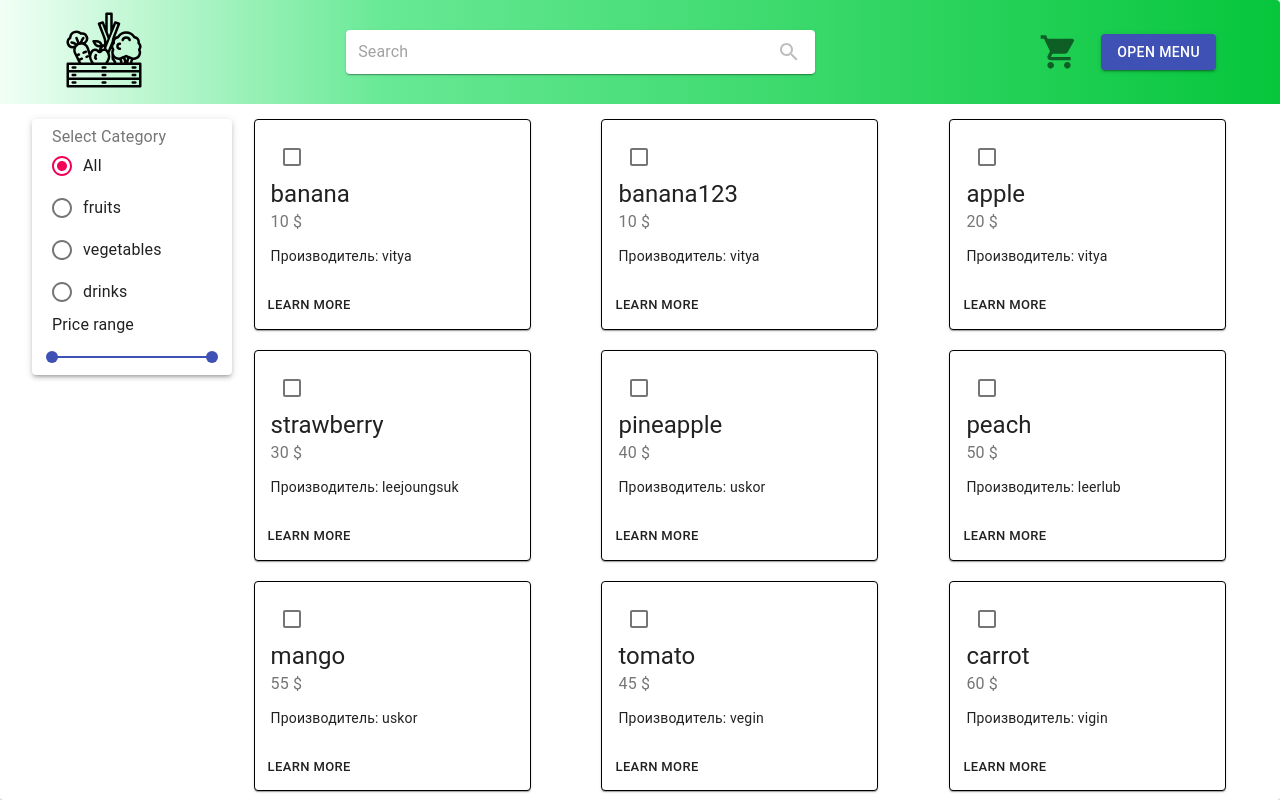
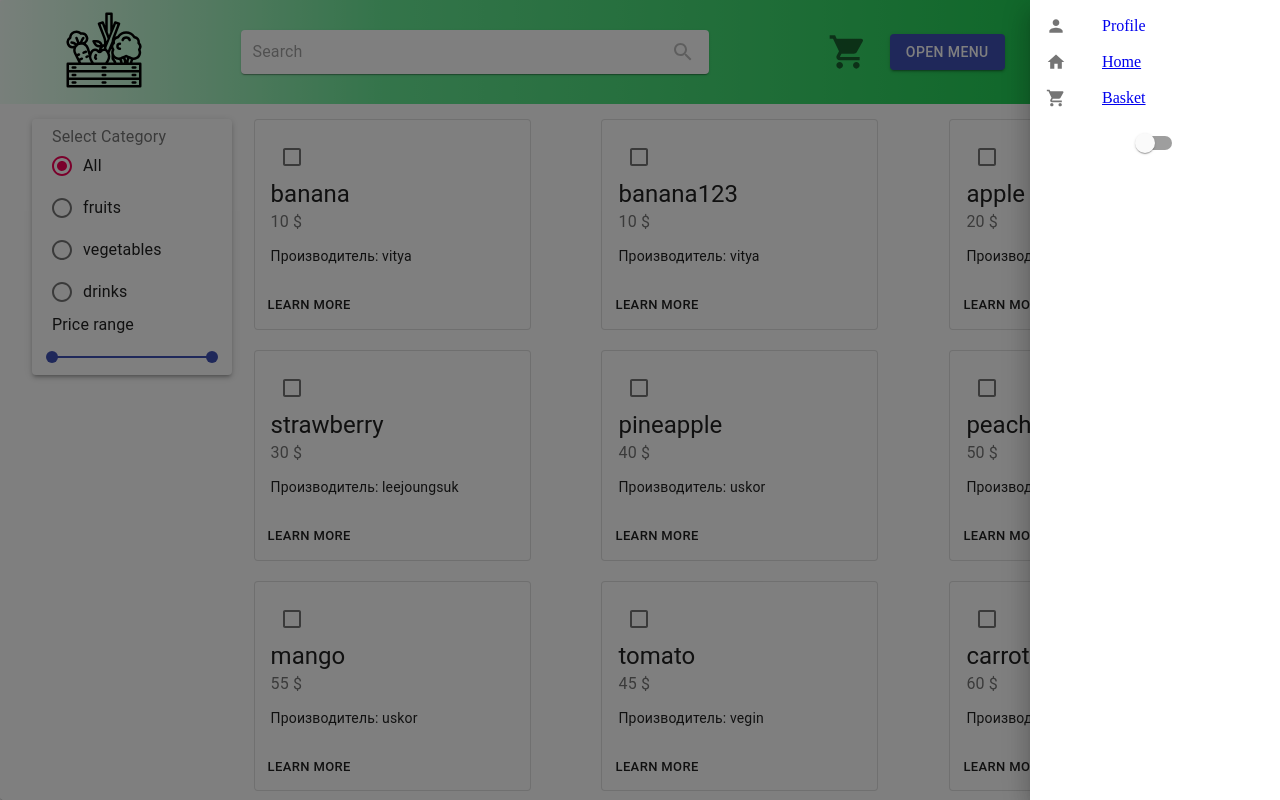
Before and after one commit to Advicel/Shop, a React (Create React App) app in the folder shop/: page / in a window 1280 px wide. Built offline with nearby package versions, Linux system fonts and the light colour scheme.

Commit message:
add: right menu

```diff
--- a/shop/src/components/Card.js
+++ b/shop/src/components/Card.js
@@ -14,7 +14,7 @@ const useStyles = makeStyles({
     minWidth: 275,
     maxWidth: 300,
     marginBottom: 20,
-    border: '1px solid black',
+    //border: '1px solid black',
   },
   bullet: {
     display: 'inline-block',
@@ -51,7 +51,7 @@ function SimpleCard({ basket, addToBasket, deleteFromBasket, card }) {
     }
   };
   return (
-    <Card className={classes.root}>
+    <Card className={classes.root} variant="outlined">
       <CardContent>
         <Checkbox
           checked={basketExists(card.id) !== -1}
--- a/shop/src/components/Header/Header.js
+++ b/shop/src/components/Header/Header.js
@@ -6,6 +6,7 @@ import BasketModal from '../Basket/BasketModal';
 import Search from '../Filters/Search.js';
 import logo from '../../imgs/harvest.svg';
 import CustomizedMenus from '../Menu/Menu.js';
+import NewMenu from '../Menu/NewMenu';
 
 export default function Header({ onClick }) {
   const styles = useStyles();
@@ -21,6 +22,7 @@ export default function Header({ onClick }) {
           <BasketModal />
           <CustomizedMenus onClick={onClick} />
         </div>
+        <NewMenu onClick={onClick}/>
       </div>
     </div>
   );
--- a/shop/src/components/Menu/Menu.js
+++ b/shop/src/components/Menu/Menu.js
@@ -46,6 +46,9 @@ const useStyles = makeStyles(
   {
     switcher: {
       textAlign: 'center',
+    },
+    buttonMen:{
+      height:"5vh",
     },
   },
   { name: 'Menu' }
--- /dev/null
+++ b/shop/src/components/Menu/NewMenu.js
@@ -0,0 +1,113 @@
+import React from 'react';
+//import clsx from 'clsx';
+import { makeStyles } from '@material-ui/core/styles';
+import Drawer from '@material-ui/core/Drawer';
+import Button from '@material-ui/core/Button';
+import List from '@material-ui/core/List';
+import ListItem from '@material-ui/core/ListItem';
+import ListItemIcon from '@material-ui/core/ListItemIcon';
+import PersonIcon from '@material-ui/icons/Person';
+import ShoppingCartIcon from '@material-ui/icons/ShoppingCart';
+import HomeIcon from '@material-ui/icons/Home';
+import ListItemText from '@material-ui/core/ListItemText';
+import InboxIcon from '@material-ui/icons/MoveToInbox';
+import ThemeSwitcher from '../ThemeSwitcher';
+import { Typography } from '@material-ui/core';
+
+
+import { Link } from 'react-router-dom';
+
+const useStyles = makeStyles({
+  list: {
+    width: 250,
+  },
+  fullList: {
+    width: 'auto',
+  },
+  switcher: {
+    textAlign: 'center',
+  },
+  buttonMen:{
+    height:"5vh",
+  },
+  li:{
+    textDecoration:"none",
+    color:"primary",
+  },
+},  { name: 'newMenu' });
+
+export default function NewMenu({ onClick }) {
+  const styles = useStyles();
+  const [right, setState] = React.useState(true);
+
+  const toggleDrawer = (open) => (event) => {
+    if (
+      event.type === 'keydown' &&
+      (event.key === 'Tab' || event.key === 'Shift')
+    ) {
+      return;
+    }
+    setState(open);
+  };
+
+  const list = () => (
+    <div
+      className={styles.list}
+      role='presentation'
+      onClick={toggleDrawer(false)}
+      onKeyDown={toggleDrawer(false)}>
+      <List>
+        <ListItem button>
+          <ListItemIcon>
+            <PersonIcon fontSize='small' />
+          </ListItemIcon>
+          <Link className={styles.li}  to='/profile' color='primary'>
+            {/* <Typography color="primary">qwe</Typography> */}
+            Profile
+          </Link>
+        </ListItem>
+        <ListItem button>
+          <ListItemIcon>
+            <HomeIcon fontSize='small' />
+          </ListItemIcon>
+          <Link to='/' color='primary'>
+
+            Home
+          </Link>
+        </ListItem>
+        <ListItem button>
+          <ListItemIcon>
+            <ShoppingCartIcon fontSize='small' />
+          </ListItemIcon>
+          <Link to='/basket' color='primary'>
+            Basket
+          </Link>
+        </ListItem>
+      </List>
+
+    </div>
+  );
+
+  return (
+    <div>
+      <Button
+        aria-controls='customized-menu'
+        aria-haspopup='true'
+        variant='contained'
+        color='primary'
+        onClick={toggleDrawer(true)}>
+        Open Menu
+      </Button>
+      {/* <Button onClick={toggleDrawer(true)}>{'right'}</Button> */}
+      <Drawer anchor={'right'} open={right} onClose={toggleDrawer(false)}>
+        {list()}
+        <div className={styles.switcher}>
+          <ThemeSwitcher
+            onChange={onClick}
+            // value={darkMode}
+          />
+        </div>
+      </Drawer>
+    </div>
+  );
+}
```
